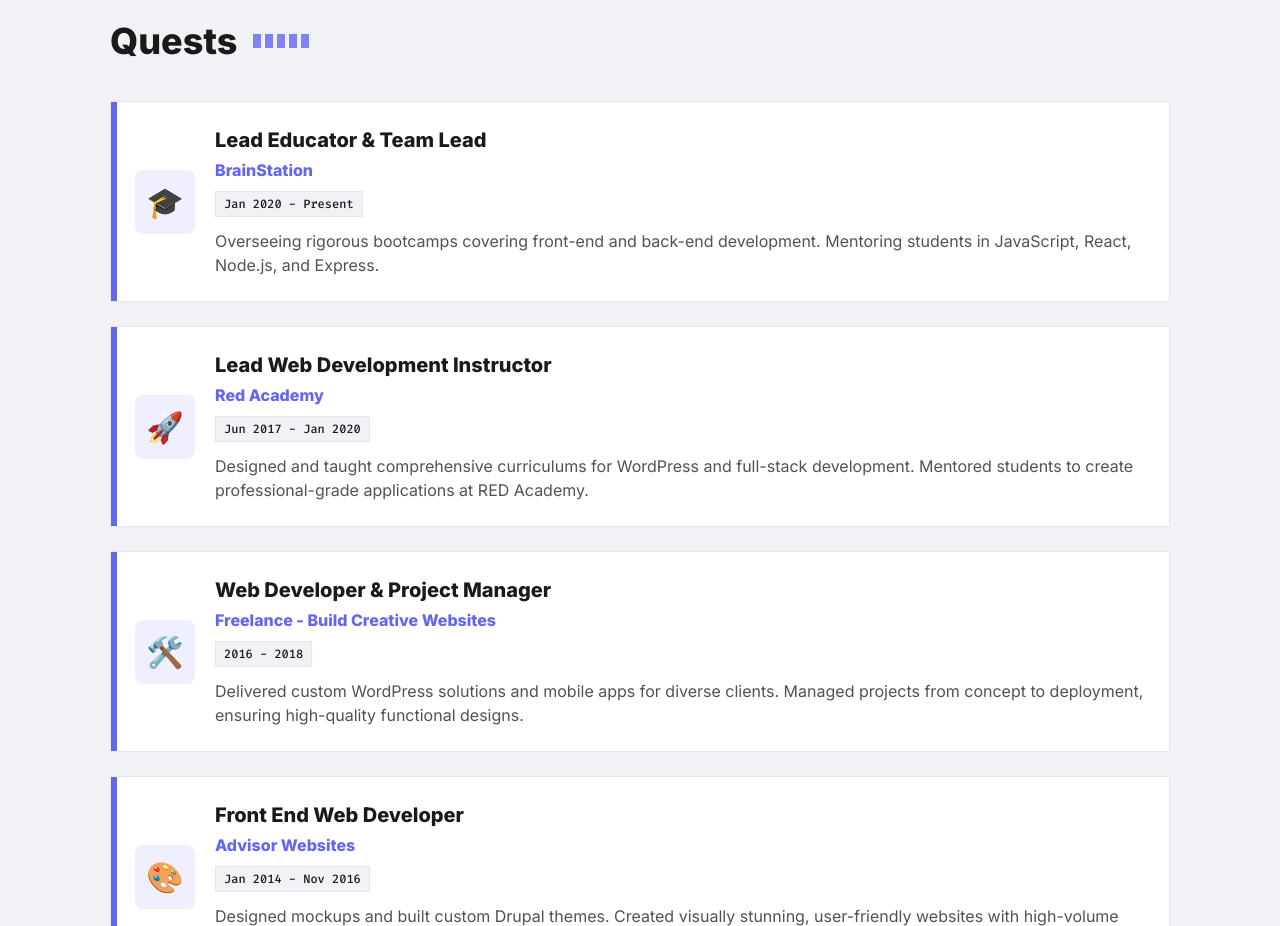
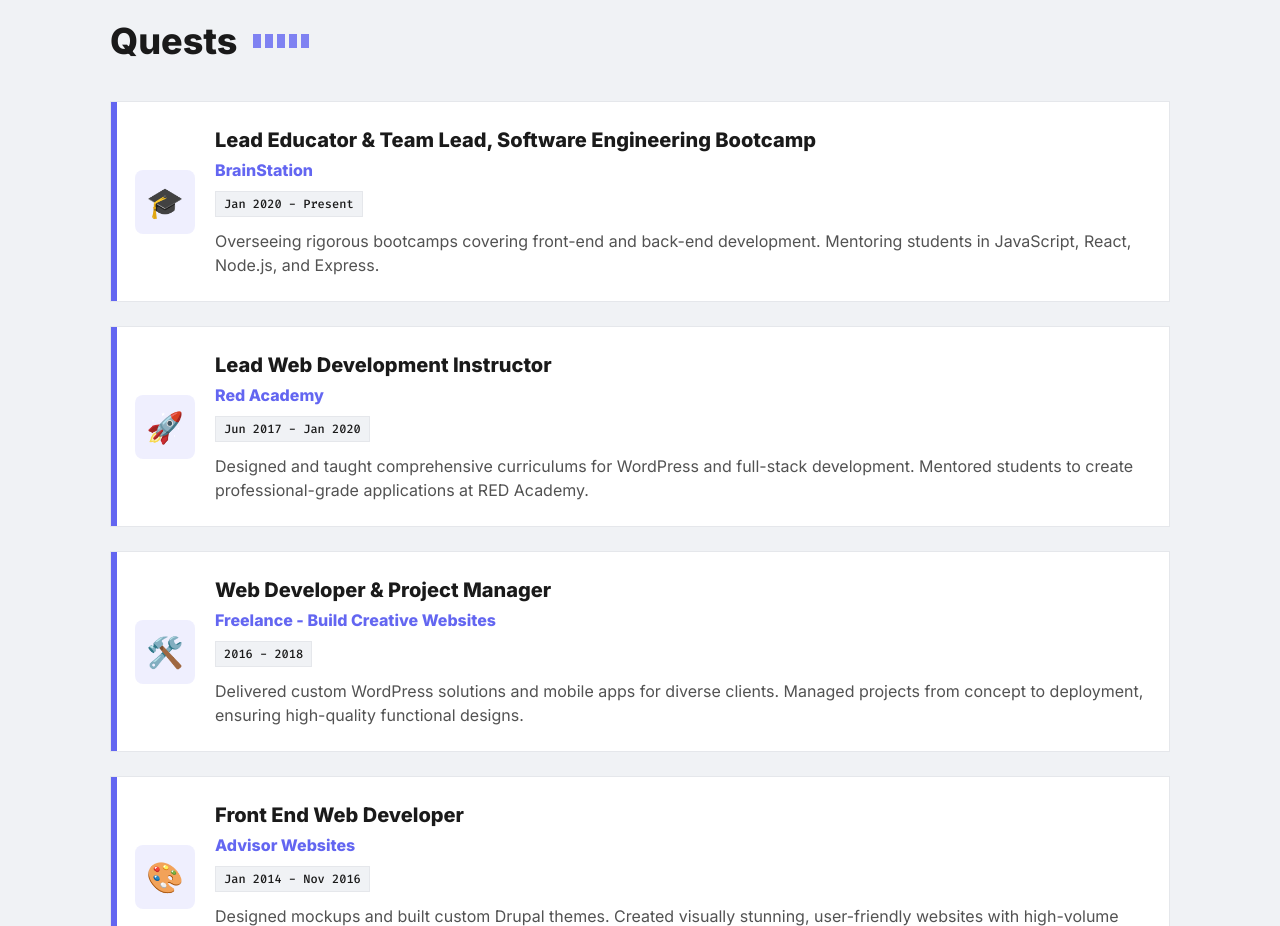
Before and after one commit to resonantdoghouse/jimbennett.dev, a React (Vite) app: page / in a window 1280 px wide. Shown: the part 1380-2306 px from the top of the page. Built offline with nearby package versions, Linux system fonts and the light colour scheme; no server answers.

Commit message:
udate BrainStation title

```diff
--- a/components/sections/Quests.tsx
+++ b/components/sections/Quests.tsx
@@ -53,7 +53,7 @@
         <div className="flex flex-col gap-6">
           <QuestItem
             icon="🎓"
-            title="Lead Educator & Team Lead"
+            title="Lead Educator & Team Lead, Software Engineering Bootcamp"
             company="BrainStation"
             date="Jan 2020 - Present"
             desc="Overseeing rigorous bootcamps covering front-end and back-end development. Mentoring students in JavaScript, React, Node.js, and Express."
```
